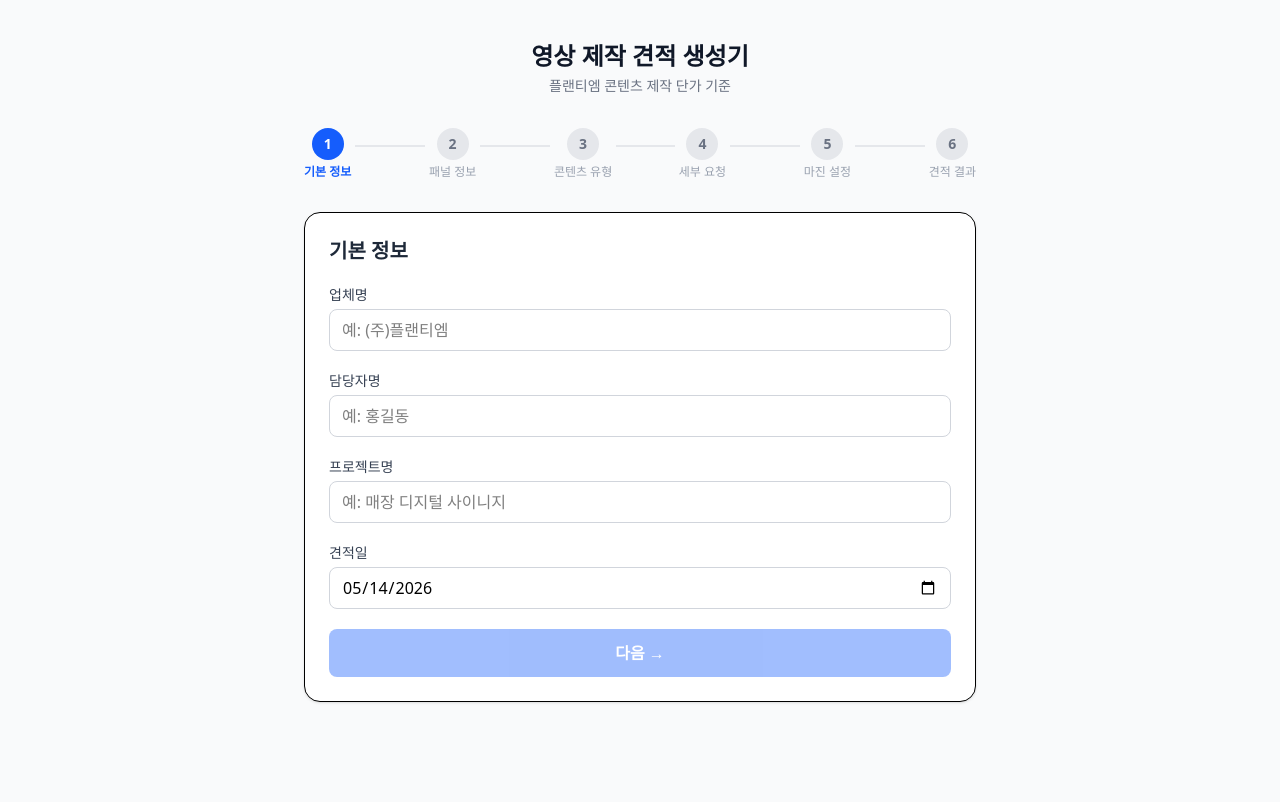
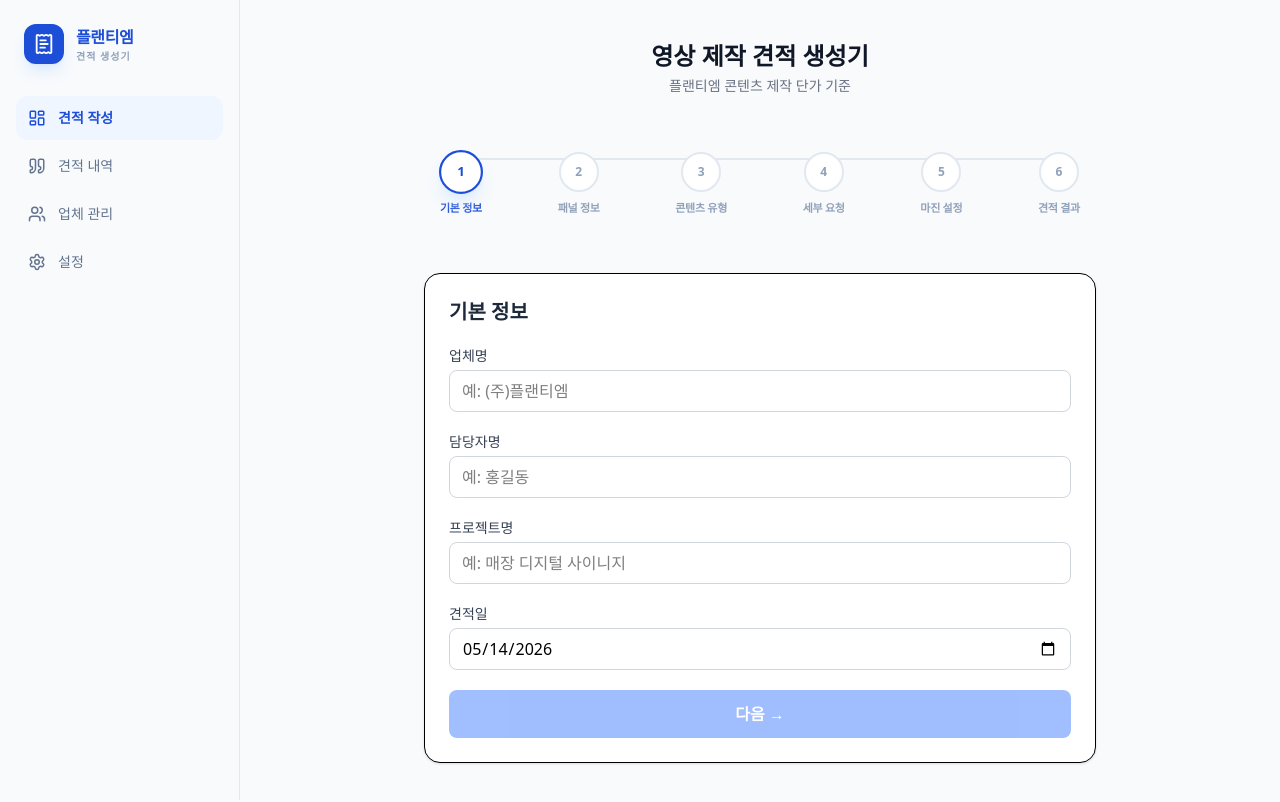
Before and after one commit to xzoowoo/plantym-quote, a Next.js app: page / in a window 1280 px wide. Built offline with nearby package versions, Linux system fonts and the light colour scheme.

Commit message:
feat: add sidebar, animated wizard nav, update layout

```diff
--- a/app/layout.tsx
+++ b/app/layout.tsx
@@ -1,5 +1,6 @@
 import type { Metadata } from "next";
 import "./globals.css";
+import Sidebar from "@/components/Sidebar";
 
 export const metadata: Metadata = {
   title: "견적 생성기 | 플랜티엠",
@@ -9,7 +10,12 @@ export const metadata: Metadata = {
 export default function RootLayout({ children }: { children: React.ReactNode }) {
   return (
     <html lang="ko">
-      <body className="bg-gray-50 min-h-screen">{children}</body>
+      <body className="bg-slate-50 min-h-screen">
+        <Sidebar />
+        <main className="pl-[240px] min-h-screen">
+          {children}
+        </main>
+      </body>
     </html>
   );
 }
--- /dev/null
+++ b/components/Sidebar.tsx
@@ -0,0 +1,31 @@
+"use client";
+import { ReceiptText, LayoutDashboard, Quote, Users, Settings } from "lucide-react";
+
+const NavItem = ({ icon, label, active = false }: { icon: React.ReactNode; label: string; active?: boolean }) => (
+  <a href="#" className={`flex items-center space-x-3 px-3 py-3 rounded-xl transition-all group ${active ? "bg-blue-50 text-primary font-semibold" : "text-slate-500 hover:bg-slate-100"}`}>
+    <span className={active ? "text-primary" : "group-hover:text-primary transition-colors"}>{icon}</span>
+    <span className="text-sm">{label}</span>
+  </a>
+);
+
+export default function Sidebar() {
+  return (
+    <aside className="fixed left-0 top-0 h-full w-[240px] bg-slate-50 border-r border-slate-200 flex flex-col py-6 px-4 z-50">
+      <div className="flex items-center space-x-3 mb-8 px-2">
+        <div className="w-10 h-10 bg-primary rounded-xl flex items-center justify-center text-white shadow-lg shadow-blue-200/50">
+          <ReceiptText size={22} />
+        </div>
+        <div>
+          <h1 className="text-base font-black text-primary tracking-tight">플랜티엠</h1>
+          <p className="text-[10px] font-bold text-slate-400 uppercase tracking-widest">견적 생성기</p>
+        </div>
+      </div>
+      <nav className="flex-1 space-y-1">
+        <NavItem icon={<LayoutDashboard size={18} />} label="견적 작성" active />
+        <NavItem icon={<Quote size={18} />} label="견적 내역" />
+        <NavItem icon={<Users size={18} />} label="업체 관리" />
+        <NavItem icon={<Settings size={18} />} label="설정" />
+      </nav>
+    </aside>
+  );
+}
--- a/components/WizardNav.tsx
+++ b/components/WizardNav.tsx
@@ -1,28 +1,38 @@
+"use client";
+import { motion } from "framer-motion";
+import { Check } from "lucide-react";
+
 const STEPS = ["기본 정보", "패널 정보", "콘텐츠 유형", "세부 요청", "마진 설정", "견적 결과"];
 
 export default function WizardNav({ current }: { current: number }) {
   return (
-    <div className="flex items-center justify-between mb-8">
+    <div className="w-full flex justify-between items-start relative px-4 py-6 mb-8">
+      {/* 배경 라인 */}
+      <div className="absolute top-[1.9rem] left-8 right-8 h-[2px] bg-slate-200 -z-10" />
+      {/* 진행 라인 */}
+      <motion.div
+        className="absolute top-[1.9rem] left-8 h-[2px] bg-primary -z-10"
+        initial={false}
+        animate={{
+          width: `${((current - 1) / (STEPS.length - 1)) * (100 - 8)}%`,
+        }}
+        transition={{ type: "spring", stiffness: 300, damping: 30 }}
+      />
       {STEPS.map((label, i) => {
         const step = i + 1;
         const done = step < current;
         const active = step === current;
         return (
-          <div key={step} className="flex items-center flex-1 last:flex-none">
-            <div className="flex flex-col items-center">
-              <div
-                className={`w-8 h-8 rounded-full flex items-center justify-center text-sm font-bold
-                  ${done ? "bg-green-500 text-white" : active ? "bg-blue-600 text-white" : "bg-gray-200 text-gray-500"}`}
-              >
-                {done ? "✓" : step}
-              </div>
-              <span className={`text-xs mt-1 text-center ${active ? "text-blue-600 font-semibold" : "text-gray-400"}`}>
-                {label}
-              </span>
+          <div key={step} className="flex flex-col items-center relative z-10">
+            <div
+              className={`w-10 h-10 rounded-full flex items-center justify-center text-xs font-bold border-2 transition-all duration-300
+                ${done ? "bg-primary border-primary text-white" : active ? "bg-white border-primary text-primary shadow-lg shadow-blue-100 scale-110" : "bg-white border-slate-200 text-slate-400"}`}
+            >
+              {done ? <Check size={16} strokeWidth={3} /> : step}
             </div>
-            {i < STEPS.length - 1 && (
-              <div className={`h-0.5 flex-1 mx-1 mb-4 ${done ? "bg-green-400" : "bg-gray-200"}`} />
-            )}
+            <span className={`text-[11px] font-black mt-2 tracking-tight whitespace-nowrap ${active ? "text-primary" : "text-slate-400"}`}>
+              {label}
+            </span>
           </div>
         );
       })}
```
